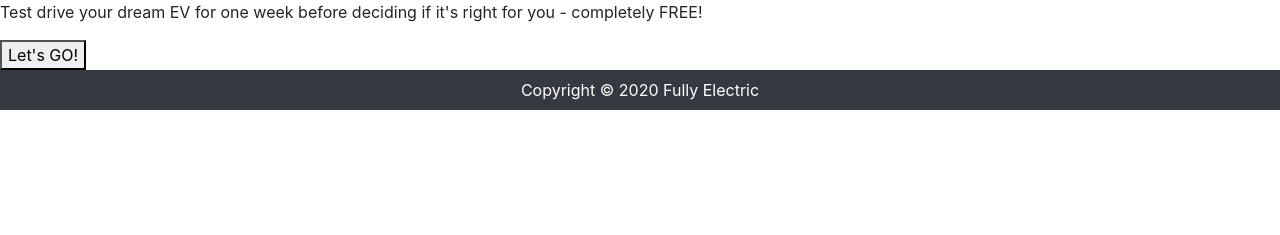
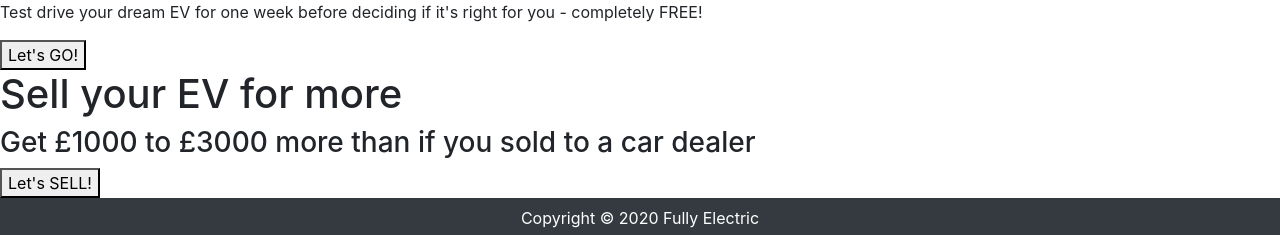
Before and after one commit to goncalog/fully-electric, a React (Create React App) app in the folder fully-electric-frontend/: page / in a window 1280 px wide. Shown: the part 842-1077 px from the top of the page. Before the commit the page ends 952 px from the top, so only its background shows below. Built offline with nearby package versions, Linux system fonts and the light colour scheme.

Commit message:
Add SellerContainer React component to the Home React component

```diff
--- a/fully-electric-frontend/src/components/Home.js
+++ b/fully-electric-frontend/src/components/Home.js
@@ -1,6 +1,7 @@
 import React from 'react';
 import HeadlineContainer from './support_components/HeadlineContainer';
 import BenefitsContainer from './support_components/BenefitsContainer';
+import SellerContainer from './support_components/SellerContainer';
 import background from '../media/headline-background.jpg';
 import '../css/Home.css';
 
@@ -31,10 +32,17 @@ export default class Home extends React.Component {
             callToActionText: 'Let\'s GO!',
         }
 
+        const sellerProps = {
+            mainHeadline: 'Sell your EV for more',
+            secondaryHeadline: 'Get £1000 to £3000 more than if you sold to a car dealer',
+            callToActionText: 'Let\'s SELL!',
+        }
+
         return (
             <div className="home">
                 <HeadlineContainer {...headlineProps}/>
                 <BenefitsContainer {...benefitsProps} />
+                <SellerContainer {...sellerProps} />
             </div>
         );
     }
```
